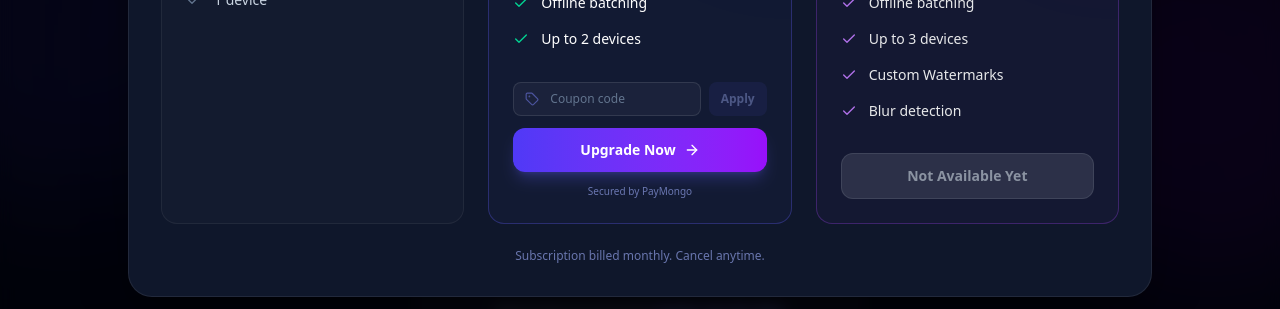
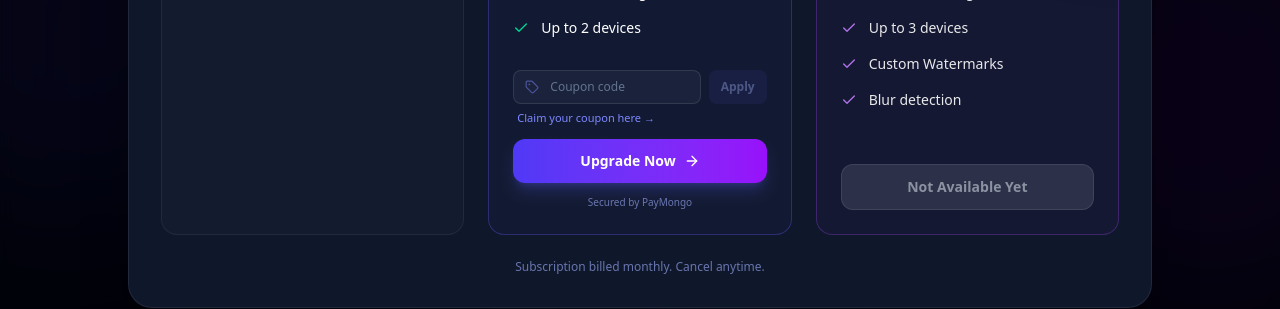
Before and after one commit to theo2815/Batch-My-Photos, a React (Vite) app in the folder website/: page /login in a window 1280 px wide. Both pictures are taken after a click on the button "Pricing". Shown: the part 406-715 px from the top of the page. Built offline with nearby package versions, Linux system fonts and the light colour scheme; no server answers.

Commit message:
Feat: fix pricing modal

```diff
--- a/website/src/components/Navbar.jsx
+++ b/website/src/components/Navbar.jsx
@@ -5,6 +5,8 @@ import { supabase } from '../lib/supabase'
 import { useTheme } from '../context/ThemeContext'
 import { Play, Menu, X } from 'lucide-react'
 import PricingModal from './PricingModal'
+
+const API_BASE = import.meta.env.VITE_API_URL || ''
 
 const NAV_LINKS = [
   { label: 'Features', href: '/#features' },
@@ -19,6 +21,8 @@ export default function Navbar() {
   const [scrolled, setScrolled] = useState(false)
   const [mobileOpen, setMobileOpen] = useState(false)
   const [pricingOpen, setPricingOpen] = useState(false)
+  const [userPlan, setUserPlan] = useState(null) // 'free' | 'pro' | null
+  const [checkoutLoading, setCheckoutLoading] = useState(false)
   const mobileMenuRef = useRef(null)
   const hamburgerRef = useRef(null)
   const location = useLocation()
@@ -92,14 +96,90 @@ export default function Navbar() {
   // Theme-driven styling
   const { isDark: dark } = useTheme()
 
-  // Pricing modal: redirect to login if guest, or to dashboard checkout if logged in
-  const handlePricingUpgrade = () => {
-    setPricingOpen(false)
+  // Fetch user's plan as soon as they're logged in (so it's ready before modal opens)
+  useEffect(() => {
+    if (!user) { setUserPlan(null); return }
+    let cancelled = false
+    ;(async () => {
+      try {
+        const { data: { session } } = await supabase.auth.getSession()
+        if (!session || cancelled) return
+        const res = await fetch(`${API_BASE}/api/subscription`, {
+          headers: { Authorization: `Bearer ${session.access_token}` },
+        })
+        if (!res.ok || cancelled) return
+        const data = await res.json()
+        if (!cancelled) setUserPlan(data?.plan || 'free')
+      } catch {
+        if (!cancelled) setUserPlan('free')
+      }
+    })()
+    return () => { cancelled = true }
+  }, [user])
+
+  // Pricing modal: if guest → login, if logged in → create checkout directly and redirect to PayMongo
+  const handlePricingUpgrade = async (couponCode = null) => {
     if (!user) {
+      setPricingOpen(false)
       navigate('/login')
-    } else {
-      navigate('/dashboard?modal=pricing')
+      return
     }
+    try {
+      setCheckoutLoading(true)
+      const { data: { session } } = await supabase.auth.getSession()
+      if (!session) throw new Error('Not authenticated')
+
+      const body = { redirect_url: window.location.origin }
+      if (couponCode) body.coupon_code = couponCode
+
+      const res = await fetch(`${API_BASE}/api/checkout`, {
+        method: 'POST',
+        headers: {
+          Authorization: `Bearer ${session.access_token}`,
+          'Content-Type': 'application/json',
+        },
+        body: JSON.stringify(body),
+      })
+
+      if (!res.ok) {
+        if (res.status === 429) throw new Error('You\'re doing that too fast. Please wait a few minutes and try again.')
+        const errData = await res.json()
+        throw new Error(errData.error || 'Failed to create checkout session')
+      }
+
+      const { checkout_url, checkout_id } = await res.json()
+      if (checkout_id) localStorage.setItem('pending_checkout_id', checkout_id)
+      if (checkout_url) {
+        window.location.href = checkout_url
+      } else {
+        throw new Error('No checkout URL returned')
+      }
+    } catch (err) {
+      setCheckoutLoading(false)
+      throw err // PricingModal will catch this and display the error inline
+    }
+  }
+
+  // Coupon validation for logged-in users
+  const handleValidateCoupon = async (code) => {
+    if (!user) return { valid: false, reason: 'Not authenticated' }
+    const { data: { session } } = await supabase.auth.getSession()
+    if (!session) return { valid: false, reason: 'Not authenticated' }
+
+    const res = await fetch(`${API_BASE}/api/validate-coupon`, {
+      method: 'POST',
+      headers: {
+        Authorization: `Bearer ${session.access_token}`,
+        'Content-Type': 'application/json',
+      },
+      body: JSON.stringify({ code }),
+    })
+
+    if (!res.ok) {
+      if (res.status === 429) return { valid: false, reason: 'You\'re doing that too fast. Please wait a few minutes and try again.' }
+      return { valid: false, reason: 'Server error' }
+    }
+    return res.json()
   }
 
   return (
@@ -318,9 +398,11 @@ export default function Navbar() {
       {/* Pricing Modal — opened from navbar */}
       <PricingModal
         isOpen={pricingOpen}
-        onClose={() => setPricingOpen(false)}
+        onClose={() => { setPricingOpen(false); setCheckoutLoading(false) }}
         onUpgrade={handlePricingUpgrade}
-        checkoutLoading={false}
+        checkoutLoading={checkoutLoading}
+        onValidateCoupon={user ? handleValidateCoupon : null}
+        isPro={userPlan === 'pro'}
       />
     </>
   )
--- a/website/src/components/PricingModal.jsx
+++ b/website/src/components/PricingModal.jsx
@@ -3,7 +3,7 @@ import { useState } from 'react'
 import { Check, X, Sparkles, ArrowRight, Tag, Loader2 } from 'lucide-react'
 import { useTheme } from '../context/ThemeContext'
 
-export default function PricingModal({ isOpen, onClose, onUpgrade, checkoutLoading, onValidateCoupon }) {
+export default function PricingModal({ isOpen, onClose, onUpgrade, checkoutLoading, onValidateCoupon, isPro = false }) {
   const { isDark } = useTheme()
 
   // Coupon state
@@ -117,7 +117,11 @@ export default function PricingModal({ isOpen, onClose, onUpgrade, checkoutLoadi
               <div className="absolute top-0 right-0 w-48 h-48 bg-indigo-500/10 rounded-full blur-3xl -translate-y-1/2 translate-x-1/2" />
 
               <div className="flex items-center gap-2 mb-3 relative z-10">
+                {isPro ? (
+                  <span className="px-2.5 py-1 rounded-full text-[10px] font-bold uppercase tracking-wide bg-gradient-to-r from-emerald-500 to-teal-600 text-white shadow-md shadow-emerald-500/30">Current Plan</span>
+                ) : (
                   <span className="px-2.5 py-1 rounded-full text-[10px] font-bold uppercase tracking-wide bg-gradient-to-r from-indigo-500 to-purple-600 text-white shadow-md shadow-indigo-500/30">Recommended</span>
+                )}
               </div>
               <div className="flex items-baseline gap-1 mb-2 relative z-10">
                 <h3 className={`text-2xl font-bold ${isDark ? 'text-white' : 'text-gray-900'}`}>Pro</h3>
@@ -145,6 +149,15 @@ export default function PricingModal({ isOpen, onClose, onUpgrade, checkoutLoadi
               </ul>
 
               <div className="flex flex-col gap-3 mt-auto relative z-10">
+                {isPro ? (
+                  /* ── Already Pro: show "Current Plan" indicator ── */
+                  <div className={`w-full py-3 rounded-xl text-sm font-semibold flex items-center justify-center gap-2 border ${isDark ? 'border-emerald-500/30 bg-emerald-500/10 text-emerald-300' : 'border-emerald-200 bg-emerald-50 text-emerald-600'}`}>
+                    <Check className="w-4 h-4" />
+                    <span>Current Plan</span>
+                  </div>
+                ) : (
+                  /* ── Not Pro: show coupon input + upgrade button ── */
+                  <>
                     {/* Coupon input */}
                     {!appliedCoupon ? (
                       <div className="flex flex-col gap-1.5">
@@ -172,6 +185,14 @@ export default function PricingModal({ isOpen, onClose, onUpgrade, checkoutLoadi
                         {couponError && (
                           <p className="text-[11px] text-red-400 px-1">{couponError}</p>
                         )}
+                        <a
+                          href="https://www.facebook.com/share/p/1E86d7zWWr/"
+                          target="_blank"
+                          rel="noopener noreferrer"
+                          className={`text-[11px] px-1 transition-colors ${isDark ? 'text-indigo-400 hover:text-indigo-300' : 'text-indigo-500 hover:text-indigo-600'} hover:underline`}
+                        >
+                          Claim your coupon here →
+                        </a>
                       </div>
                     ) : (
                       <div className={`flex items-center justify-between px-3 py-2 rounded-lg border ${isDark ? 'border-emerald-500/30 bg-emerald-500/10' : 'border-emerald-200 bg-emerald-50'}`}>
@@ -213,6 +234,8 @@ export default function PricingModal({ isOpen, onClose, onUpgrade, checkoutLoadi
                     <div className="flex items-center justify-center gap-2">
                        <span className={`text-[10px] ${isDark ? 'text-indigo-300/60' : 'text-indigo-400/80'} text-center`}>Secured by PayMongo</span>
                     </div>
+                  </>
+                )}
               </div>
             </div>
 
```
Lines whose indentation alone changed are shown as unchanged.
